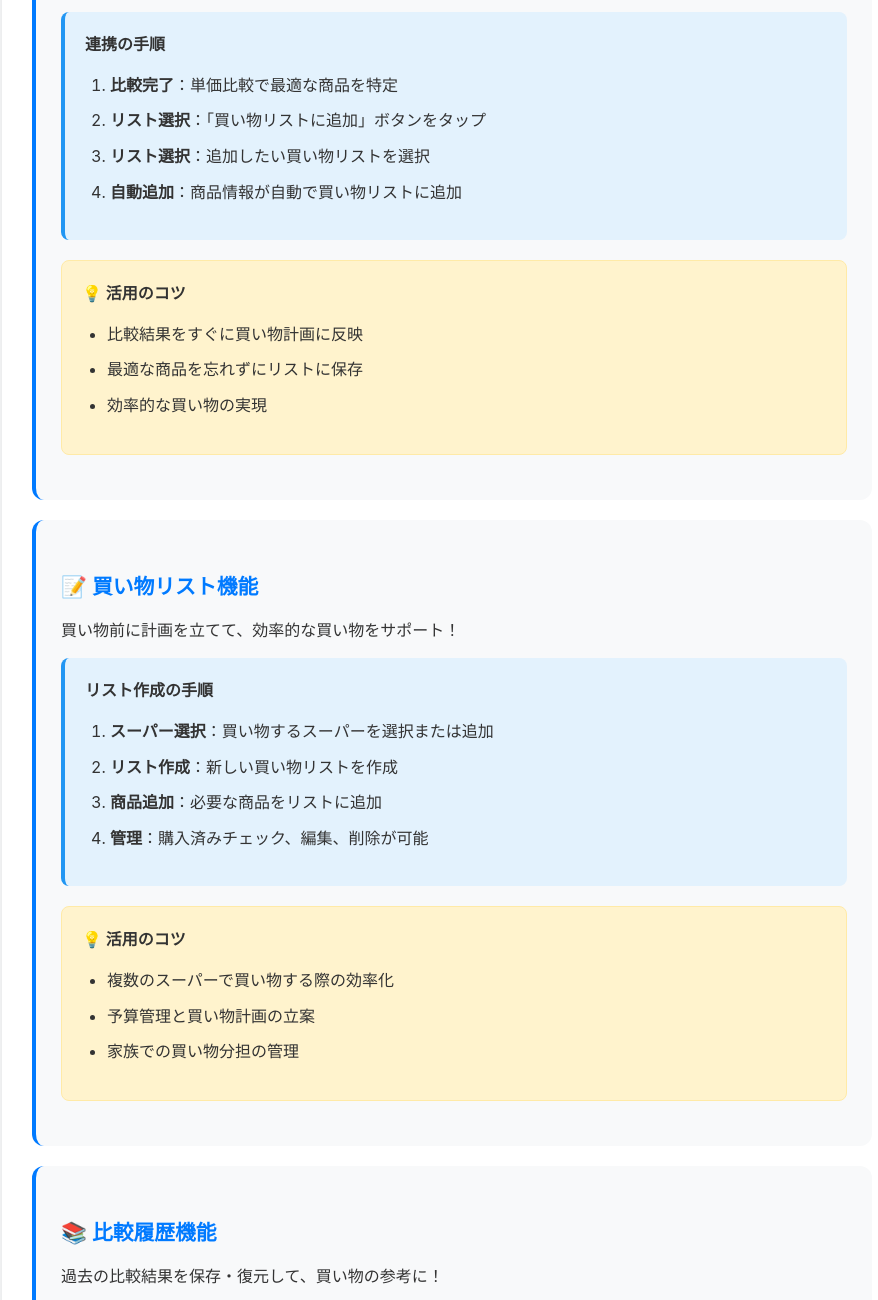
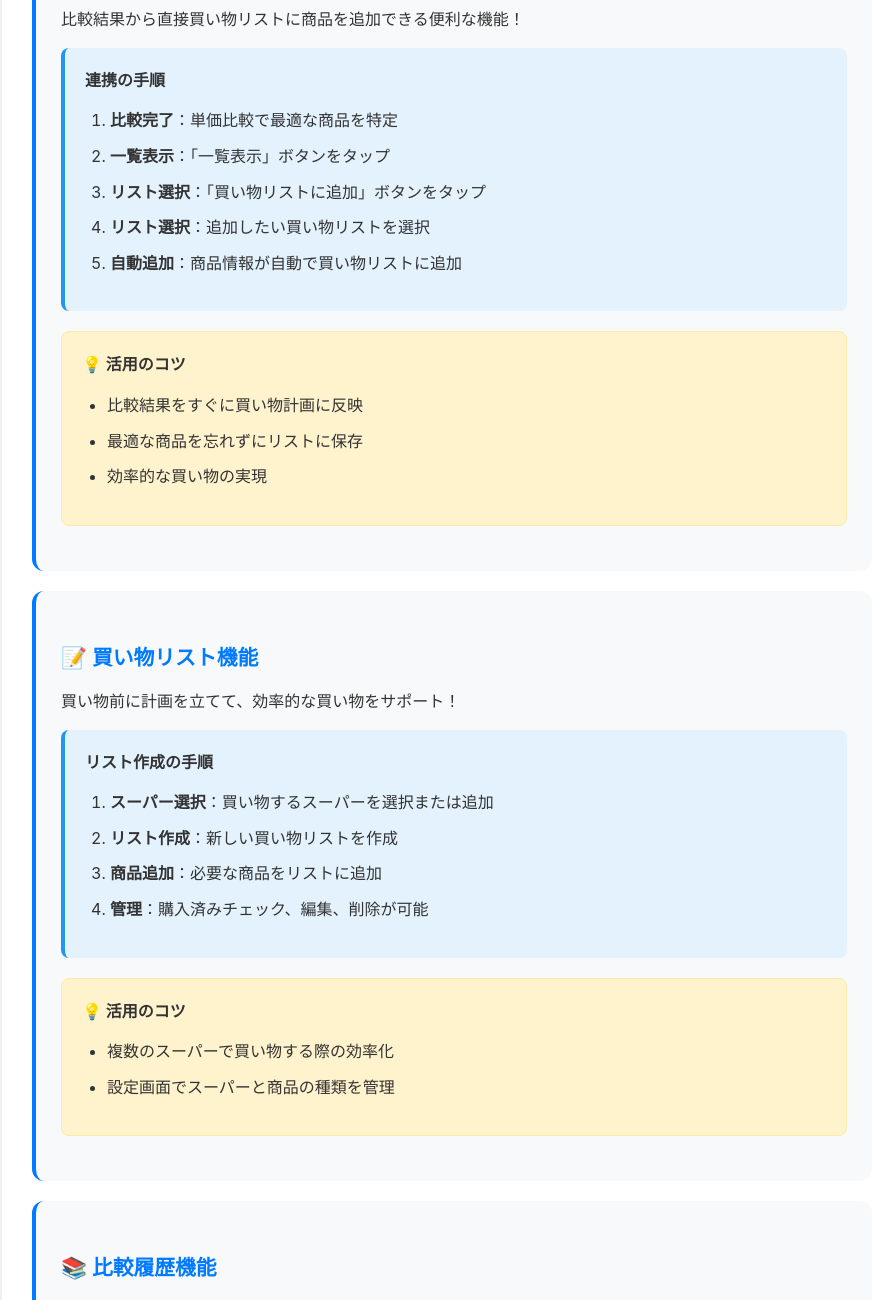
Before and after one commit to taka9535/Iine-App-Support, a plain HTML site: page index.html in a window 1280 px wide. Shown: the part 1358-2658 px from the top of the page, without its empty margins (188-1066 px from the left). Drawn offline with Linux system fonts and the light colour scheme.

Commit message:
feat: サポートページの内容を詳細化
- 連携機能の手順を5ステップに拡張（一覧表示ステップを追加）
- 単価比較機能の活用のコツに🔍アイコンの説明を追加
- 買い物リスト機能の活用のコツを実用的な内容に修正
- 予算管理・家族分担の記載を削除し、設定画面での管理を追加

```diff
--- a/index.html
+++ b/index.html
@@ -285,6 +285,7 @@
                                    <li>同じ商品の異なるサイズを比較</li>
                                    <li>特売品と通常品の価値を検証</li>
                                    <li>異なるメーカーの類似品を比較</li>
+                                   <li>🔍アイコンをタップすることで最安値商品に自動スクロール</li>
                                </ul>
                            </div>
                 </div>
@@ -297,6 +298,7 @@
                                <h4>連携の手順</h4>
                                <ol>
                                    <li><strong>比較完了</strong>：単価比較で最適な商品を特定</li>
+                                   <li><strong>一覧表示</strong>：「一覧表示」ボタンをタップ</li>
                                    <li><strong>リスト選択</strong>：「買い物リストに追加」ボタンをタップ</li>
                                    <li><strong>リスト選択</strong>：追加したい買い物リストを選択</li>
                                    <li><strong>自動追加</strong>：商品情報が自動で買い物リストに追加</li>
@@ -331,8 +333,7 @@
                                <p><strong>💡 活用のコツ</strong></p>
                                <ul>
                                    <li>複数のスーパーで買い物する際の効率化</li>
-                                   <li>予算管理と買い物計画の立案</li>
-                                   <li>家族での買い物分担の管理</li>
+                                   <li>設定画面でスーパーと商品の種類を管理</li>
                                </ul>
                            </div>
                        </div>
```
Lines whose indentation alone changed are shown as unchanged.
